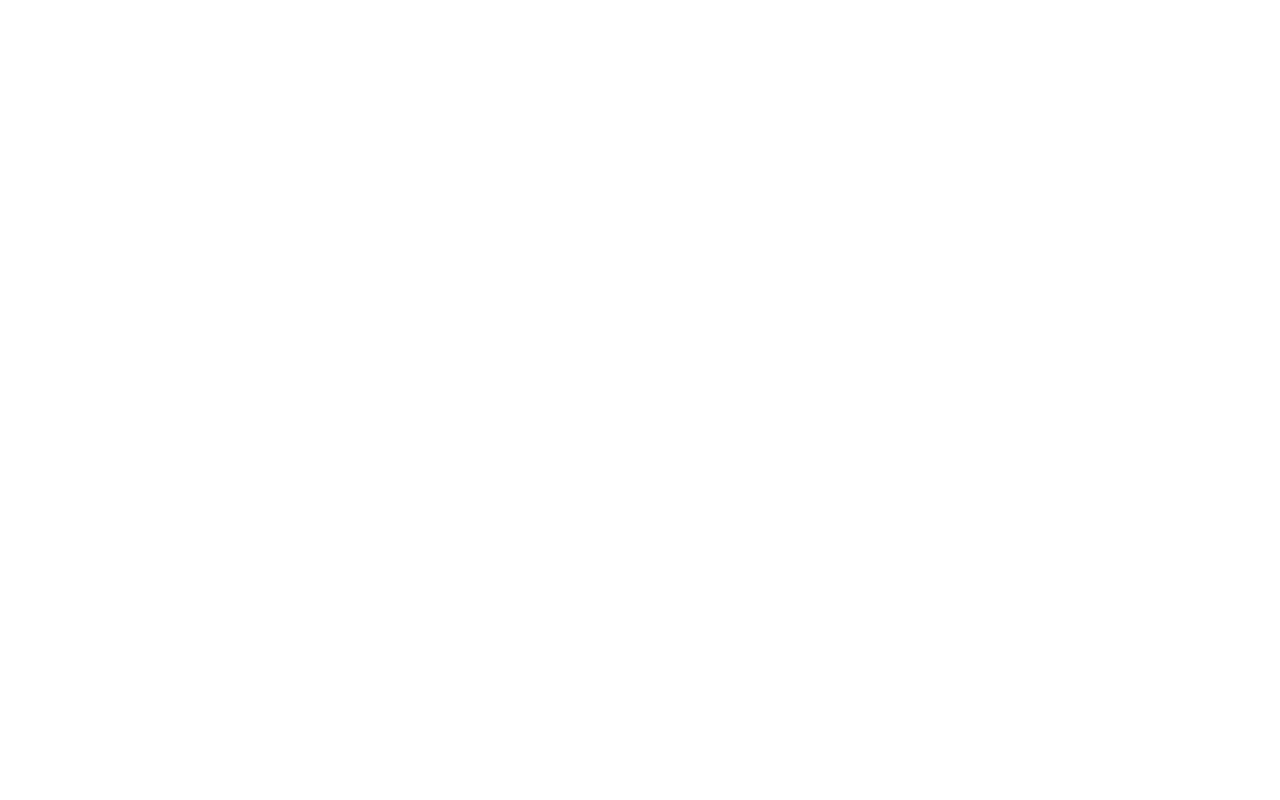
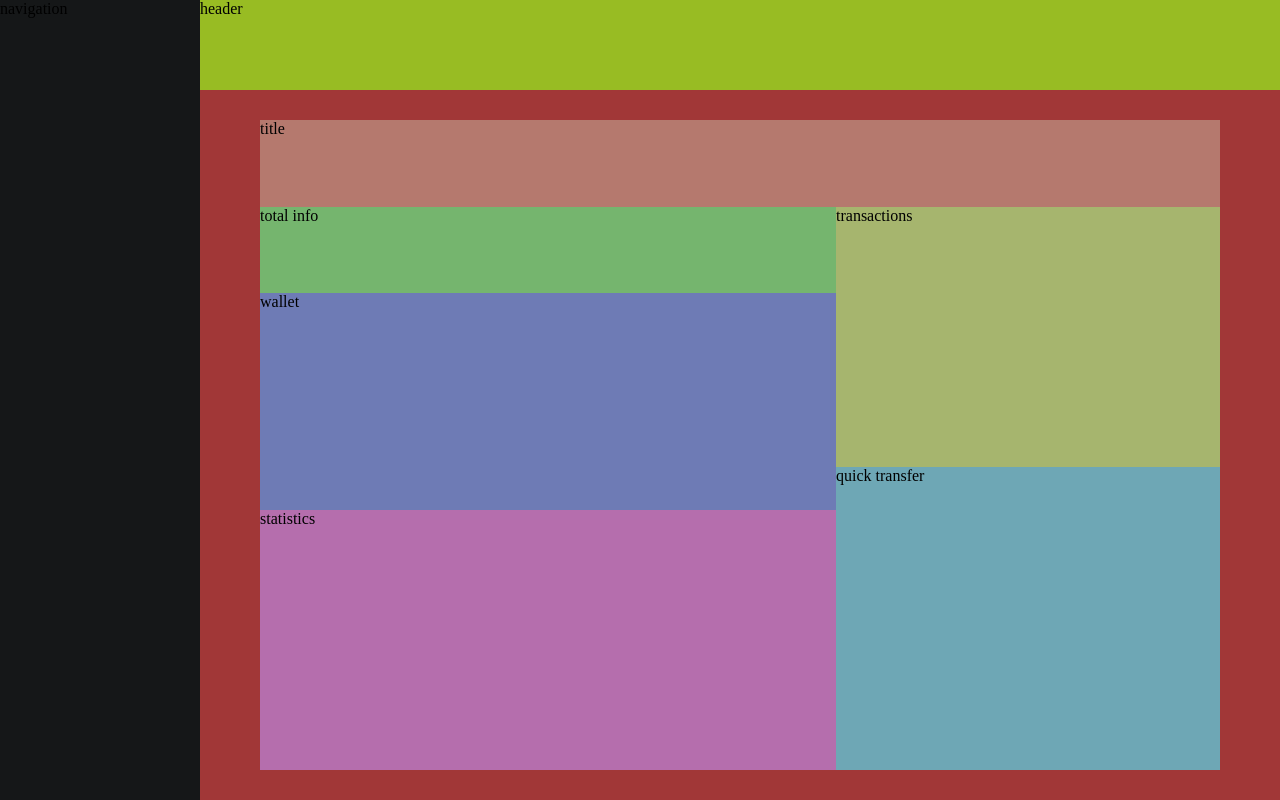
Before and after one commit to estecore/html-css, a plain HTML site: page dashboard/index.html in a window 1280 px wide. Drawn offline with Linux system fonts and the light colour scheme.

Commit message:
grid areas

```diff
--- a/dashboard/index.html
+++ b/dashboard/index.html
@@ -7,5 +7,20 @@
     <link rel="stylesheet" href="style.css" />
     <title>Dashboard Grid</title>
   </head>
-  <body></body>
+  <body>
+    <div class="container">
+      <aside class="nav-panel">navigation</aside>
+      <header class="header">header</header>
+      <main class="main">
+        <div class="main-wrapper">
+          <section class="title">title</section>
+          <section class="total-info">total info</section>
+          <section class="wallet">wallet</section>
+          <section class="statistics">statistics</section>
+          <section class="transactions">transactions</section>
+          <section class="quick-transfer">quick transfer</section>
+        </div>
+      </main>
+    </div>
+  </body>
 </html>
--- a/dashboard/style.css
+++ b/dashboard/style.css
@@ -0,0 +1,82 @@
+* {
+  box-sizing: border-box;
+  margin: 0;
+  padding: 0;
+}
+
+.container {
+  width: 100vw;
+  height: 100vh;
+  overflow: hidden;
+  display: grid;
+  grid-template-columns: 200px 1fr;
+  grid-template-rows: 90px 1fr;
+  grid-template-areas:
+    "nav header"
+    "nav main";
+}
+
+.nav-panel {
+  grid-area: nav;
+  width: 100%;
+  height: 100%;
+  background-color: #151718;
+}
+
+.header {
+  grid-area: header;
+  height: 100%;
+  width: 100%;
+  background-color: #98bc23;
+}
+
+.main {
+  grid-area: main;
+  padding: 30px 60px;
+  background: #a13737;
+}
+
+.main-wrapper {
+  width: 100%;
+  height: 100%;
+  display: grid;
+  grid-template-rows: 1fr 1fr 2fr 0.5fr 2fr 1fr;
+  grid-template-columns: 1.5fr 1fr;
+  grid-template-areas:
+    "title title"
+    "info transactions"
+    "wallet transactions"
+    "wallet transfer"
+    "statistics transfer"
+    "statistics transfer";
+}
+
+.title {
+  grid-area: title;
+  background-color: #b5796e;
+}
+
+.total-info {
+  grid-area: info;
+  background-color: #75b56e;
+}
+
+.wallet {
+  grid-area: wallet;
+  background-color: #6e7bb5;
+}
+
+.statistics {
+  grid-area: statistics;
+  background-color: #b56ead;
+}
+
+.transactions {
+  background-color: #a6b56e;
+  grid-area: transactions;
+}
+
+.quick-transfer {
+  grid-area: transfer;
+  background-color: #6ea7b5;
+}
```
